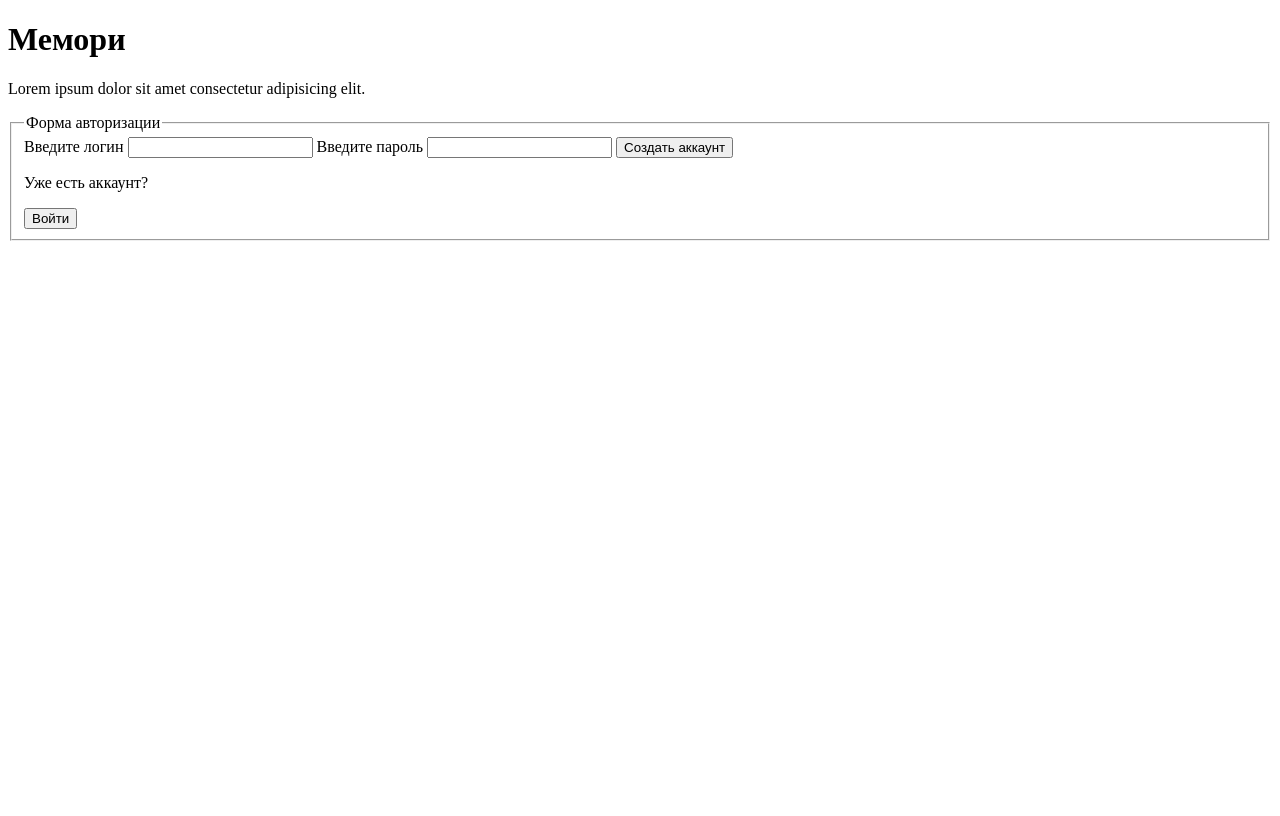
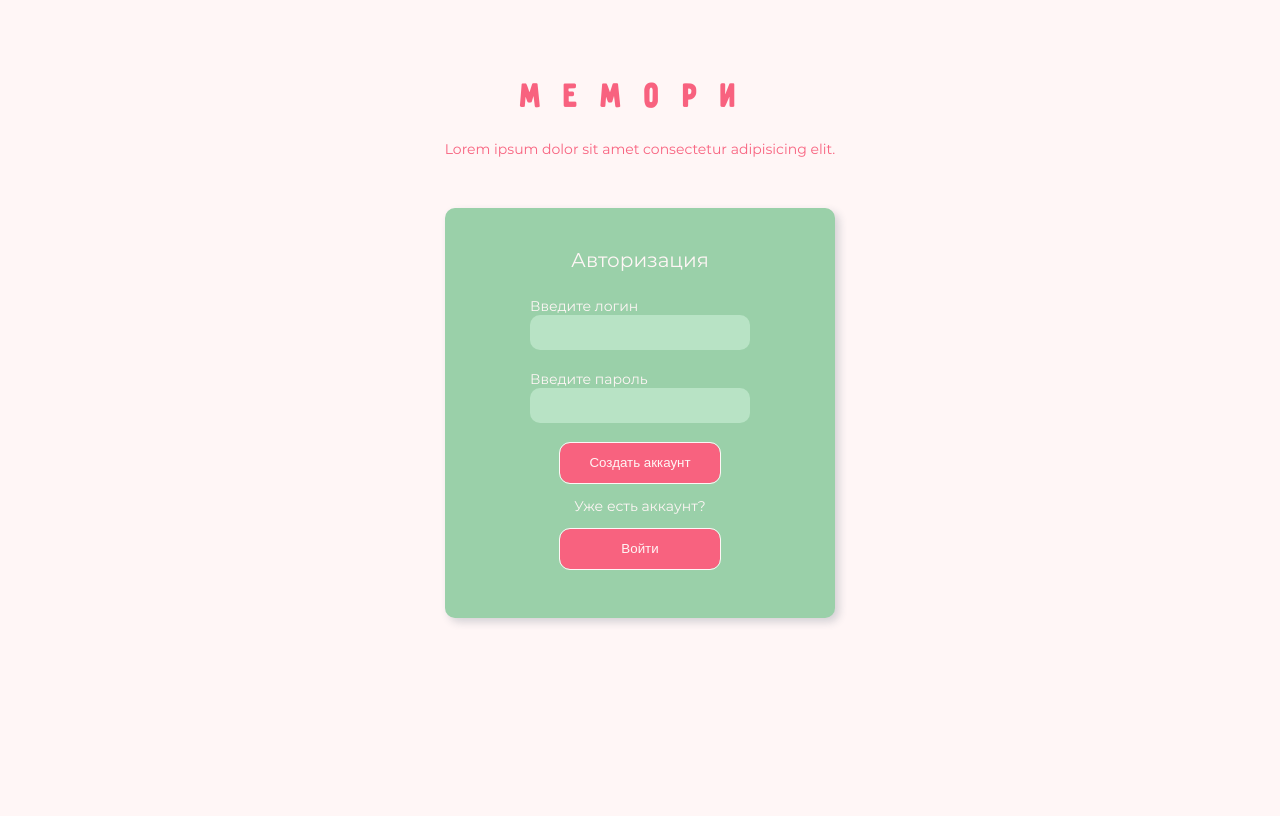
Before and after one commit to forst09/hackathon, a Flask app: template templates/index.html in a window 1280 px wide. Before the commit the page ends 241 px from the top, so only its background shows below. Run offline with Flask 3, Linux system fonts and the light colour scheme; the template is opened without the code that fills it, so the values that code supplies are empty.

Commit message:
стили для первой страницы

```diff
--- a/style/main.css
+++ b/style/main.css
@@ -5,3 +5,156 @@
     --pink: #F45276;
     --card-bg: #FFF6F6;
 }
+
+@import url(normalize.css);
+
+@font-face {
+    font-family: Montserrat;
+    src: local(Montserrat-Regulard), url(../fonts/Montserrat-Regular.woff2) format("woff2");
+    src: url(../fonts/Montserrat-Regular.woff) format("woff");
+    font-weight: 400;
+    font-display: swap;
+}
+
+@font-face {
+    font-family: Pribambas;
+    src: local(Pribambas-Regular), url(../fonts/Pribambas-Regular.woff2) format("woff2");
+    src: url(../fonts/Pribambas-Regular.woff) format("woff");
+    font-weight: 400;
+    font-display: swap;
+}
+
+html {
+    position: relative;
+    box-sizing: border-box;
+    overflow-x: hidden;
+}
+
+*,
+*::before,
+*::after {
+box-sizing: inherit;
+}
+
+body {
+    background-color: var(--card-bg);
+    color: var(--card-bg);
+    font-family: Montserrat, sans-serif;
+    position: relative;
+    overflow-x: hidden;
+    min-width: 320px;
+    min-height: 100vh;
+    -webkit-font-smoothing: antialiased;
+    -moz-osx-font-smoothing: grayscale;
+    text-rendering: optimizeLegibility;
+    -webkit-tap-highlight-color: rgba(0, 0, 0, 0);
+    -webkit-tap-highlight-color: transparent;
+    font-size: 14px;
+}
+
+.container {
+    display: flex;
+    justify-content: center;
+    align-items: center;
+    padding: 50px 50px;
+}
+
+.header {
+    margin-bottom: 50px;
+}
+
+.header__heading {
+    text-align: center;
+    color: var(--light-pink);
+    font-size: 35px;
+    font-family: Pribambas;
+    letter-spacing: 23px;
+}
+
+.header__par {
+    text-align: center;
+    color: var(--light-pink);
+}
+
+.form {
+    background-color: var(--green);
+    border-radius: 10px;
+    padding: 40px 40px;
+    box-shadow: 4px 4px 8px 0px rgba(34, 60, 80, 0.2);
+}
+
+.form__fieldset {
+    border: none;
+    display: flex;
+    flex-direction: column;
+    justify-content: center;
+    align-items: center;
+}
+
+.form__legend {
+    text-align: center;
+    font-size: 20px;
+    margin-bottom: 20px;
+}
+
+.form__label {
+    margin-bottom: 20px;
+}
+
+.form__input {
+    display: block;
+    background-color: var(--light-green);
+    border-radius: 10px;
+    width: 220px;
+    height: 35px;
+    border: none;
+    color: var(--pink);
+}
+
+.form__btn {
+    background-color: var(--light-pink);
+    color: var(--card-bg);
+    border: none;
+    outline: 1px solid var(--card-bg);
+    border-radius: 10px;
+    width: 160px;
+    height: 40px;
+    text-align: center;
+}
+
+.form__text {
+    text-align: center;
+}
+
+.form__input:hover {
+    background-color: var(--card-bg);
+    color: var(--green);
+    transition: background-color 0.2s ease, color 0.3s ease;
+}
+
+.form__input:active {
+    background-color: var(--card-bg);
+    transition: background-color 0.2s ease;
+}
+
+.form__input:focus {
+    outline-color: var(--card-bg);
+    transition: outline-color 0.2s ease;
+}
+
+.form__btn:hover {
+    background-color: var(--pink);
+    color: #fff;
+    transition: background-color 0.2s ease, color 0.3s ease;
+}
+
+.form__btn:active {
+    outline-color: #fff;
+    transition: outline-color 0.2s ease;
+}
+
+.form__btn:focus {
+    outline-width: 2px;
+    outline-color: #fff;
+    transition: outline-color 0.2s ease, outline-width 0.2s ease;
+}
--- a/templates/index.html
+++ b/templates/index.html
@@ -4,25 +4,25 @@
 <head>
     <meta charset="UTF-8">
     <meta name="viewport" content="width=device-width, initial-scale=1.0">
+    <link rel="stylesheet" href="../style/main.css">
     <title>Memory Game</title>
 </head>
 
 <body>
 
-    <header class="header">
-
-    </header>
-
-    <main>
+    <main class="container">
+        <div>
+            <div class="header">
                 <h1 class="header__heading">Мемори</h1>
                 <p class="header__par">
                     Lorem ipsum dolor sit amet consectetur adipisicing elit.
                 </p>
+            </div>
 
             <form action="" method="post" class="form">
                 <fieldset class="form__fieldset">
                     <legend class="form__legend">
-                    Форма авторизации
+                        Авторизация
                     </legend>
 
                     <label for="login" class="form__label">
@@ -35,18 +35,18 @@
                         <input class="form__input" type="password" name="password" id="password">
                     </label>
 
-                <button type="submit" class="form__btn-create">
+                        <button type="submit" class="form__btn">
                             Создать аккаунт
                         </button>
 
                         <p class="form__text">Уже есть аккаунт?</p>
 
-                <button type="submit" class="form__btn-come">
+                        <button type="submit" class="form__btn">
                             Войти
                         </button>
                 </fieldset>
             </form>
-
+        </div>
     </main>
 
     <footer>
```
Also changed, not shown: fonts/Montserrat-Regular.woff (added), fonts/Montserrat-Regular.woff2 (added), fonts/Pribambas-Regular.woff (added), fonts/Pribambas-Regular.woff2 (added), style/normalize.css (added), 3 other files. Lines whose indentation alone changed are shown as unchanged.
